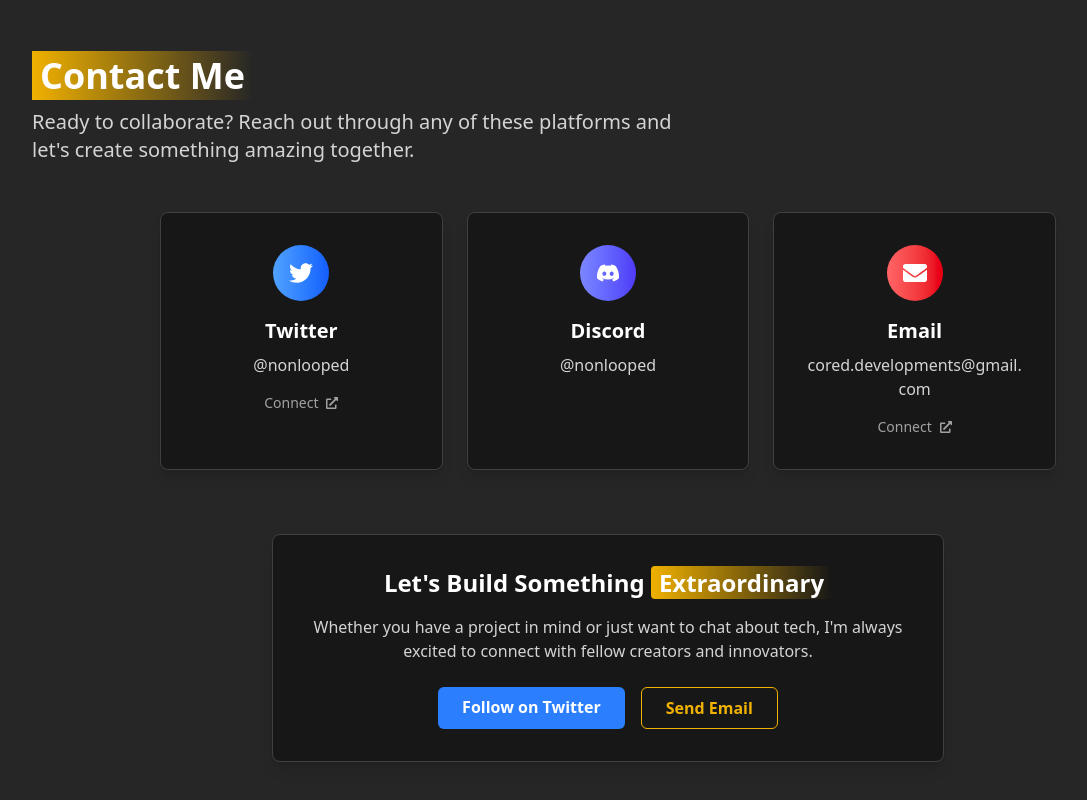
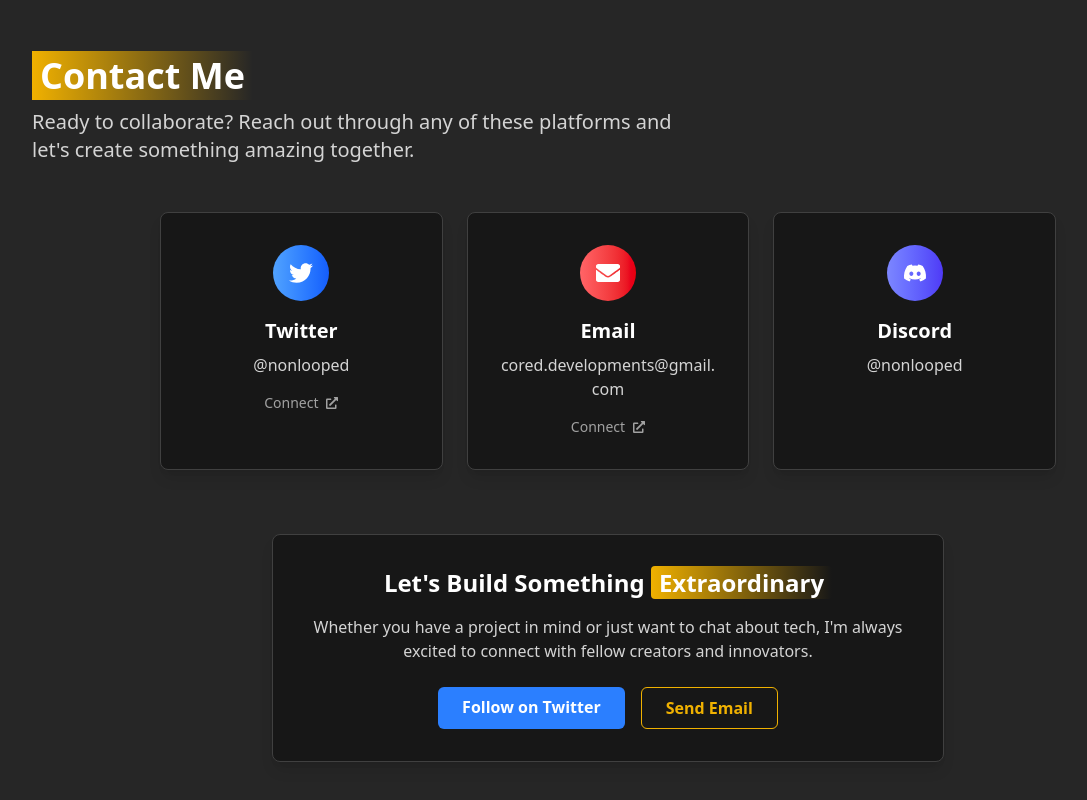
Before and after one commit to unloopedmido/portfolio, a Next.js app: page / in a window 1280 px wide. Shown: the part 2692-3492 px from the top of the page, without its empty margins (32-1119 px from the left). Built offline with nearby package versions, Linux system fonts and the light colour scheme.

Commit message:
feat: add sitemap.xml and update contact section with Discord info

```diff
--- a/src/app/page.tsx
+++ b/src/app/page.tsx
@@ -16,13 +16,6 @@ export default function Home() {
       icon: FaTwitter,
       color: "from-blue-400 to-blue-600",
       hoverColor: "hover:bg-blue-500",
-    },
-    {
-      platform: "Discord",
-      handle: "@nonlooped",
-      icon: FaDiscord,
-      color: "from-indigo-400 to-indigo-600",
-      hoverColor: "hover:bg-indigo-500",
     },
     {
       platform: "Email",
@@ -53,9 +46,7 @@ export default function Home() {
           </div>
 
           <div className="grid grid-cols-1 md:grid-cols-3 gap-6 max-w-4xl mx-auto">
-            {contactInfo.map((contact, index) => {
-              const IconComponent = contact.icon;
-              return (
+            {contactInfo.map((contact, index) => (
               <a
                 key={index}
                 href={contact.url}
@@ -67,7 +58,7 @@ export default function Home() {
                   <div
                     className={`p-4 rounded-full bg-gradient-to-r ${contact.color} group-hover:shadow-lg transition-shadow duration-300`}
                   >
-                      <IconComponent className="text-2xl text-white" />
+                    <contact.icon className="text-2xl text-white" />
                   </div>
 
                   <div>
@@ -87,8 +78,27 @@ export default function Home() {
                   )}
                 </div>
               </a>
-              );
-            })}
+            ))}
+            <div
+              className={`group bg-neutral-900 p-8 rounded-lg shadow-lg border border-neutral-700 from-indigo-400 to-indigo-600 hover:border-transparent transition-all duration-300 transform hover:scale-105`}
+            >
+              <div className="flex flex-col items-center text-center space-y-4">
+                <div
+                  className={`p-4 rounded-full bg-gradient-to-r from-indigo-400 to-indigo-600 group-hover:shadow-lg transition-shadow duration-300`}
+                >
+                  <FaDiscord className="text-2xl text-white" />
+                </div>
+
+                <div>
+                  <h3 className="text-xl font-semibold text-white mb-2 group-hover:text-white transition-colors duration-300">
+                    Discord
+                  </h3>
+                  <p className="text-neutral-300 group-hover:text-neutral-100 transition-colors duration-300 break-all">
+                    @nonlooped
+                  </p>
+                </div>
+              </div>
+            </div>
           </div>
 
           {/* Additional CTA section */}
```
Also changed, not shown: 1 other file (tests, documents, lock files or other folders). Lines whose indentation alone changed are shown as unchanged.
